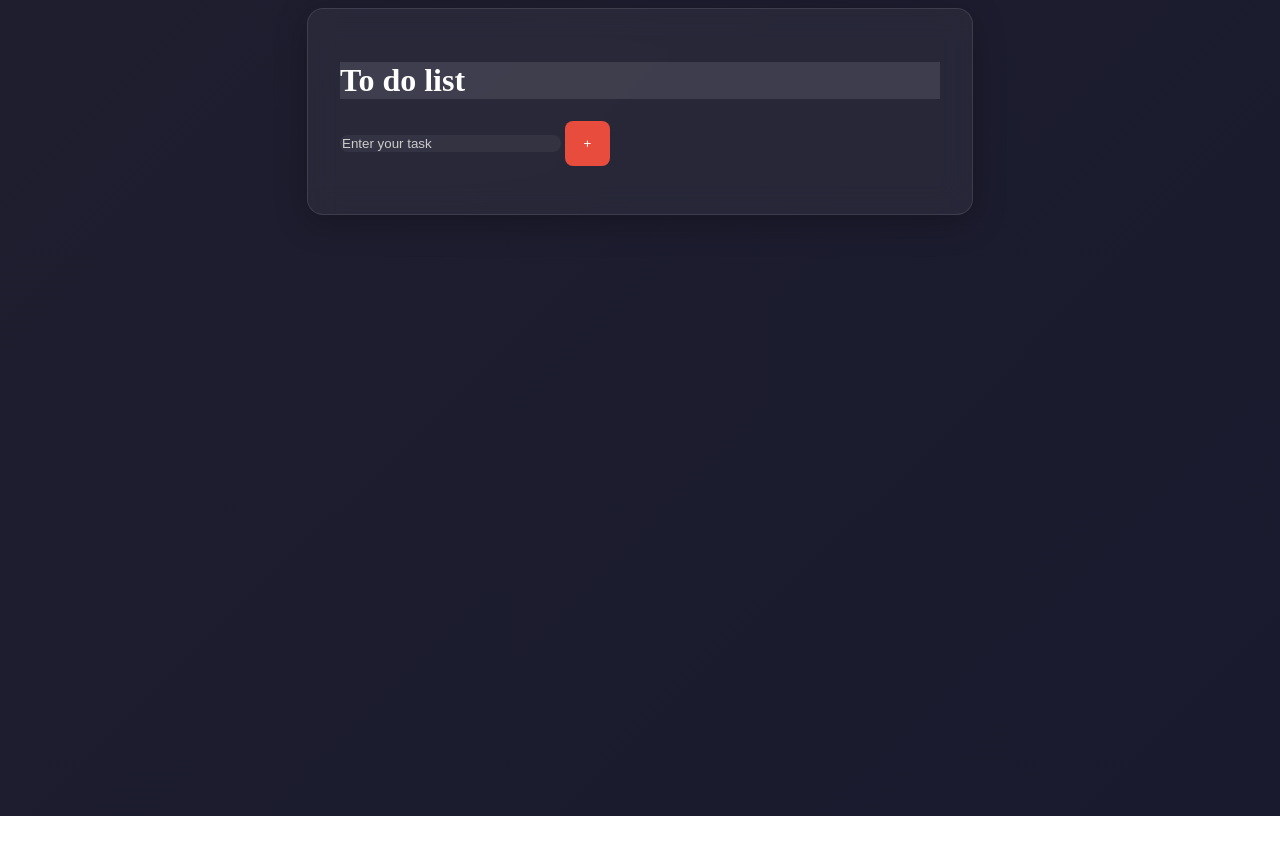
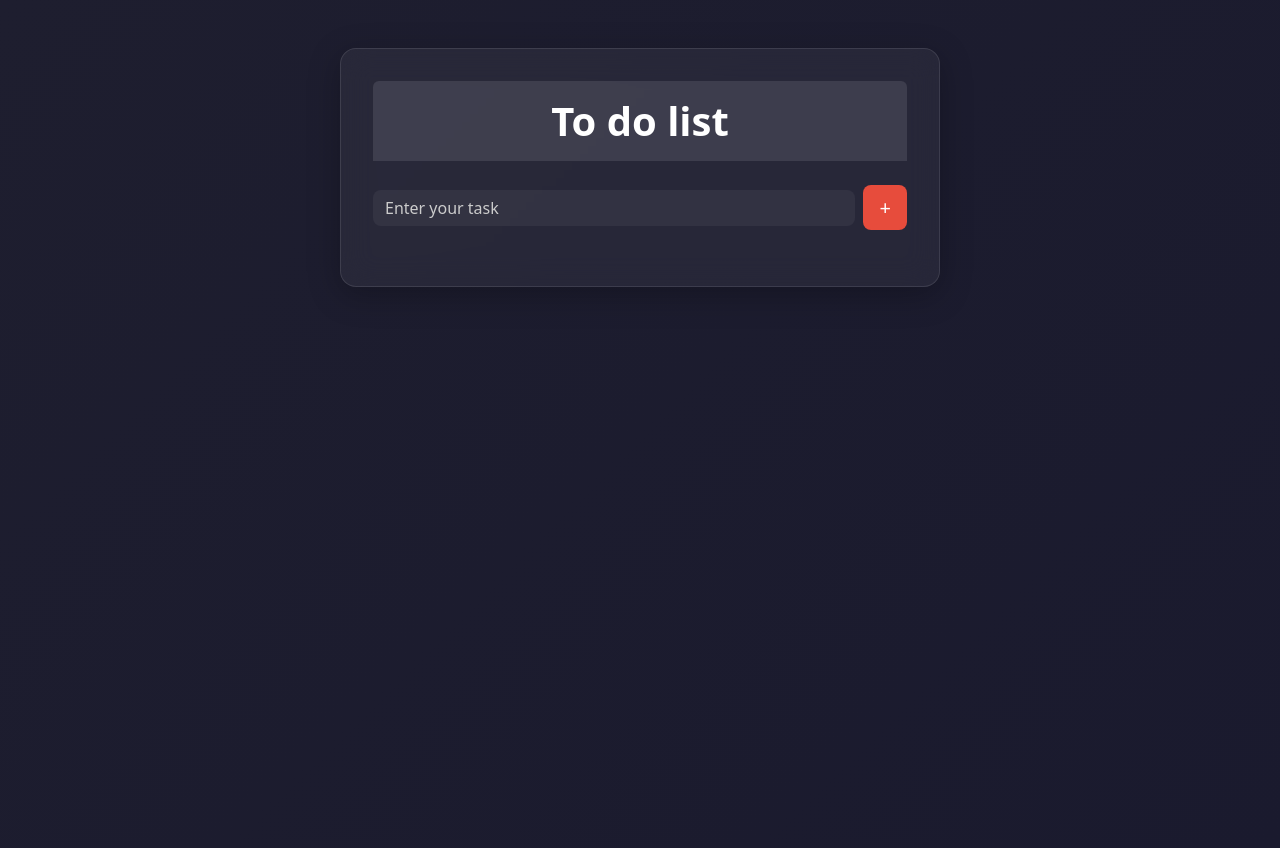
Before and after one commit to OmkarGharat/My-Javascript-Projects, a plain HTML site: page To do list/to-do-list.html in a window 1280 px wide. Before the commit the page ends 816 px from the top, so only its background shows below. Drawn offline with nearby package versions, Linux system fonts and the light colour scheme.

Commit message:
Update to-do-list.html

```diff
--- a/To do list/to-do-list.html
+++ b/To do list/to-do-list.html
@@ -6,34 +6,34 @@
     <meta http-equiv="X-UA-Compatible" content="IE=edge">
     <meta name="viewport" content="width=device-width, initial-scale=1.0">
     <title>To Do List</title>
+    <link href="https://cdn.jsdelivr.net/npm/bootstrap@5.3.3/dist/css/bootstrap.min.css" rel="stylesheet"
+        integrity="sha384-QWTKZyjpPEjISv5WaRU9OFeRpok6YctnYmDr5pNlyT2bRjXh0JMhjY6hW+ALEwIH" crossorigin="anonymous">
     <link rel="stylesheet" href="https://cdnjs.cloudflare.com/ajax/libs/font-awesome/5.15.0/css/all.min.css"
         integrity="sha512-BnbUDfEUfV0Slx6TunuB042k9tuKe3xrD6q4mg5Ed72LTgzDIcLPxg6yI2gcMFRyomt+yJJxE+zJwNmxki6/RA=="
         crossorigin="anonymous" referrerpolicy="no-referrer" />
     <link rel="stylesheet" href="style.css">
     <link rel="shortcut icon" href="to-do-list.png" type="image/x-icon">
-
 </head>
 
 <body>
-    <div class="container">
-
+    <div class="container my-5">
         <div class="heading">
-            <h1>To do list</h1>
+            <h1 class="text-center py-3 rounded-top">To do list</h1>
         </div>
 
-        <div class="tasks">
-            <input type="text" id="input" placeholder="Enter your task" size="25">
-            <button id="btn" onclick="to_do_list();">+</button>
+        <div class="tasks d-flex justify-content-center align-items-center my-4">
+            <input type="text" id="input" class="form-control me-2" placeholder="Enter your task">
+            <button id="btn" class="btn btn-danger btn-lg d-flex align-items-center justify-content-center" onclick="to_do_list();">+</button>
         </div>
 
-        <ul id="myUL">
-
-        </ul>
-    </div>
+        <ul id="myUL" class="list-group">
+            </ul>
     </div>
 
+    <script src="https://cdn.jsdelivr.net/npm/bootstrap@5.3.3/dist/js/bootstrap.bundle.min.js"
+        integrity="sha384-YvpcrYf0tY3lHB60NNkmXc5s9fDVZLESaAA55NDzOxhy9GkcIdslK1eN7N6jIeHz"
+        crossorigin="anonymous"></script>
     <script src="logic.js"></script>
-
 </body>
 
 </html>
```
